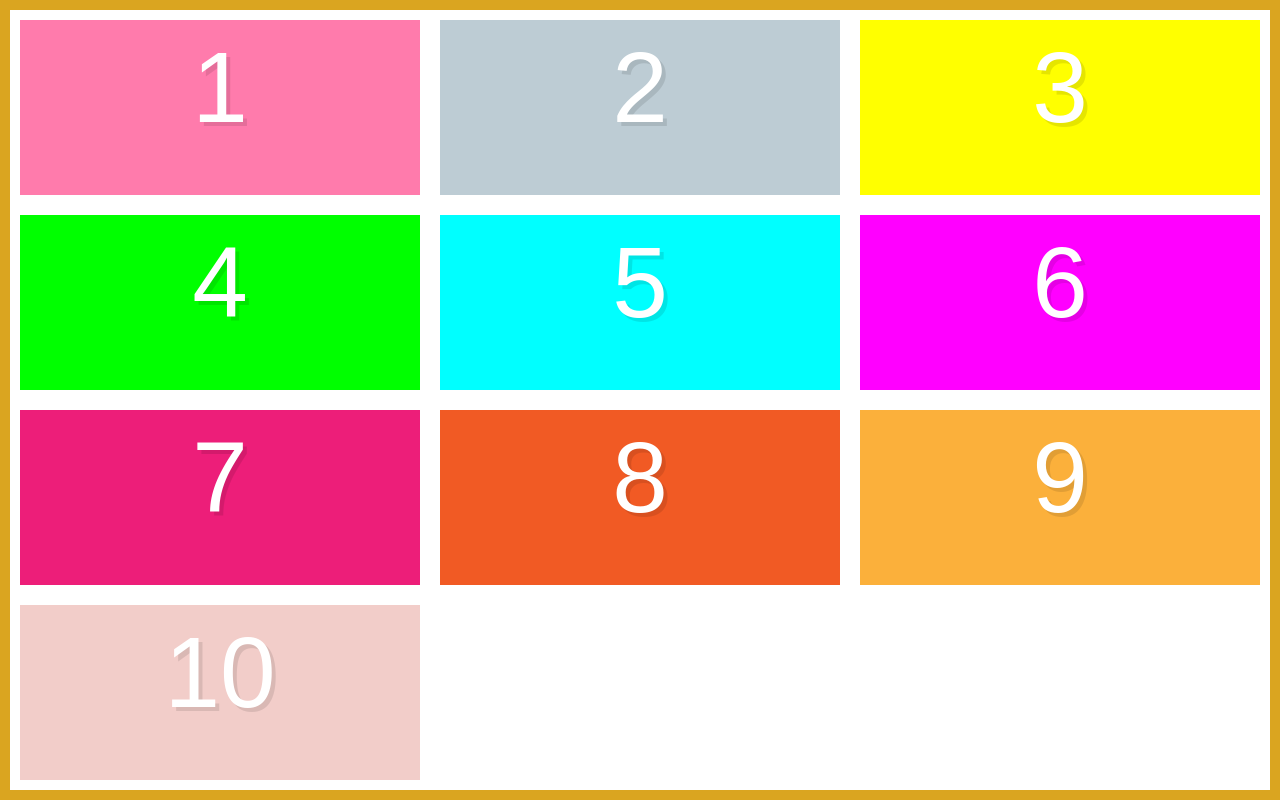
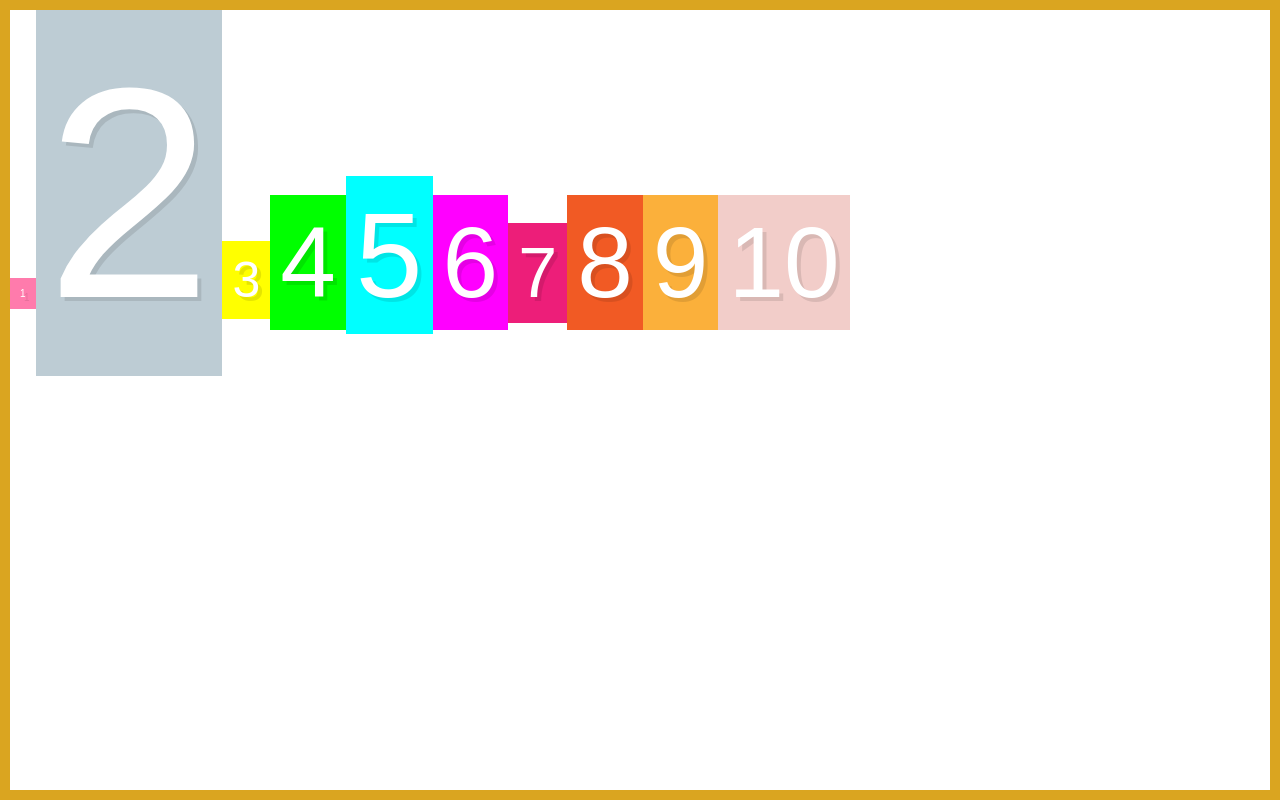
Before and after one commit to rix1/flexbox-fun, a plain HTML site: page index.html in a window 1280 px wide. Drawn offline with Linux system fonts and the light colour scheme.

Commit message:
finished tut

```diff
--- a/style.css
+++ b/style.css
@@ -28,10 +28,28 @@ button,hr{overflow:visible}img,legend{border:0}legend,td,th{padding:0}html{font-
     display: flex;
     height: 100vh;
     border: 10px solid goldenrod;
-    flex-wrap: wrap;
+    /*Similar to justify-content, but works on the corss axis, and need a height to work*/
+    align-items: baseline;
 }
 
 .box{
-    width: calc(33.333333% - 20px);
-    margin: 10px;
 }
+
+.box1{
+    font-size: 10px;
+}
+
+.box5{
+    font-size: 120px;
+}
+.box2{
+    font-size: 300px;
+}
+
+.box3{
+    font-size: 50px;
+}
+
+.box7{
+    font-size: 70px;
+}
```
